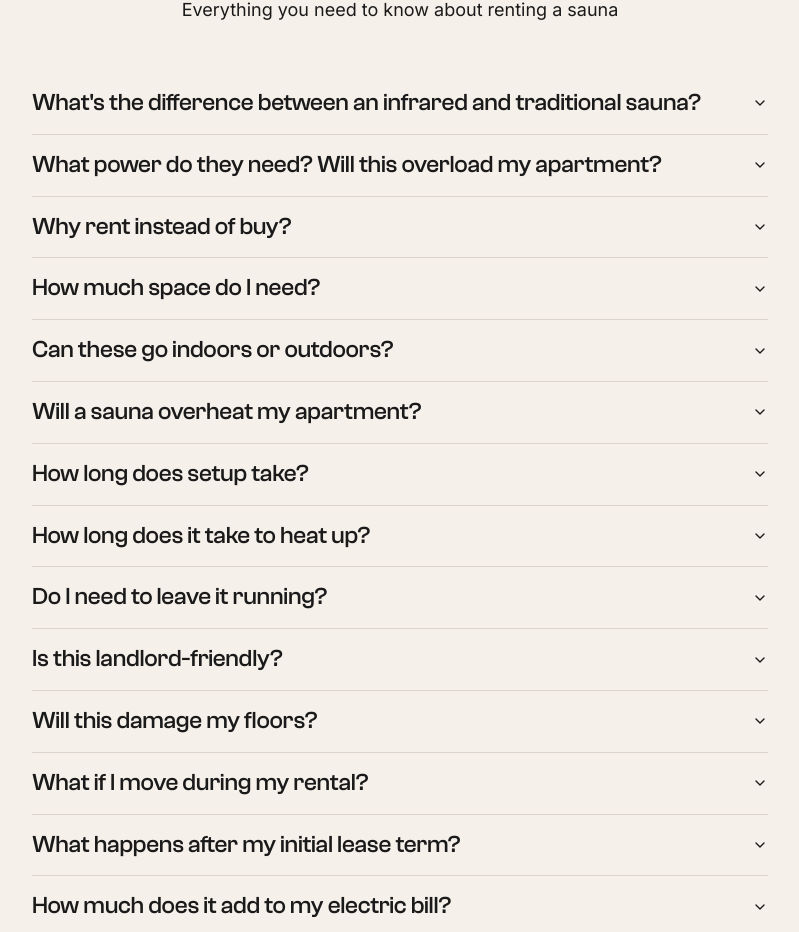
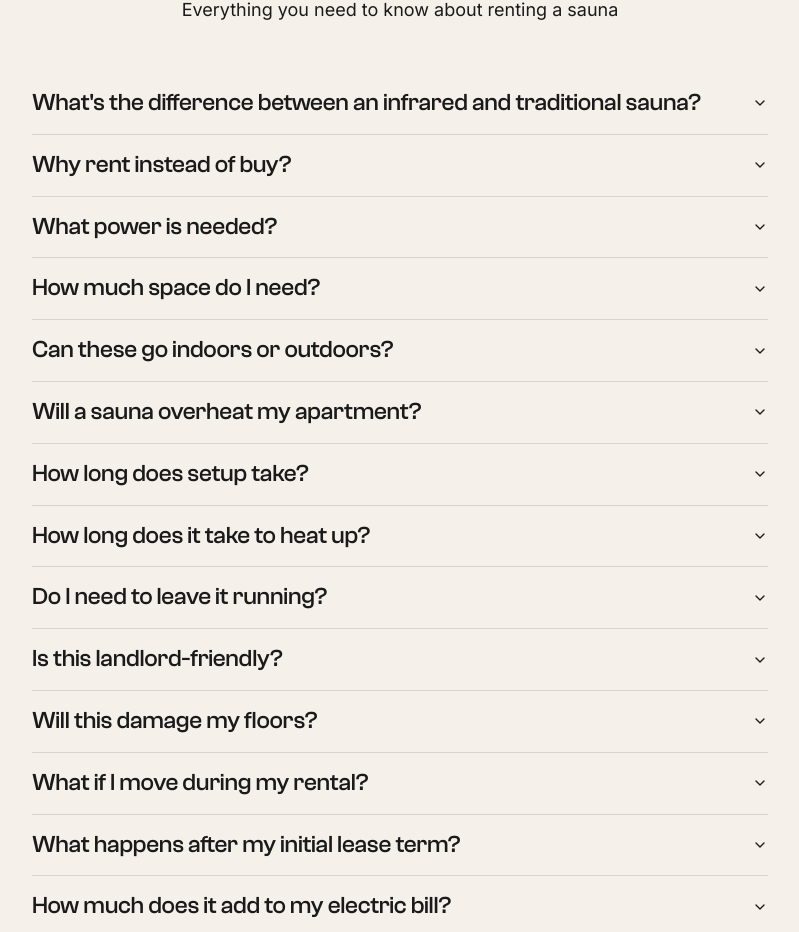
Before and after one commit to aryzach/aryzach.github.io, a React (Vite) app: page /reserve-traditional-landing in a window 1280 px wide. Shown: the part 3690-4622 px from the top of the page, without its empty margins (240-1039 px from the left). Built offline with nearby package versions, Linux system fonts and the light colour scheme.

Commit message:
Changes
Co-authored-by: aryzach <30701475+aryzach@users.noreply.github.com>

```diff
--- a/src/components/FAQ.tsx
+++ b/src/components/FAQ.tsx
@@ -8,10 +8,6 @@ const faqs = [
     answer: "Traditional saunas heat the air with a traditional heater and rocks, running 200°F for a more classic feel. Infrared heats your body directly for a gentler sweat at 150°F.",
   },
   {
-    question: "What power do they need? Will this overload my apartment?",
-    answer: "All units use standard 120V household outlets, same load class as a hair dryer. No special wiring, panel upgrades, or electrician.",
-  },
-  {
     question: "Why rent instead of buy?",
     answer: `Buying a traditional sauna is a bigger commitment than most people realize. Nearly all require modifications to your home's electrical system and a licensed electrician, which can add $3,000–$6,000 to the purchase price and turn installation into a weeks- or months-long project.
 
@@ -20,6 +16,10 @@ Our sauna is different. We've built the only traditional sauna that plugs into a
 We handle delivery, installation, maintenance, and pickup, so you never have to coordinate contractors or deal with repairs. If you move, we can move the sauna with you.
 
 And you can actually live with a traditional sauna before deciding whether you want to own one long term. There's no big upfront investment or long-term commitment. Try it, see how much you use it, and buy later if ownership makes sense.`,
+  },
+  {
+    question: "What power is needed?",
+    answer: "All units use standard 120V household outlets, same load class as a hair dryer. No special wiring, panel upgrades, or electrician.",
   },
   {
     question: "How much space do I need?",
```
